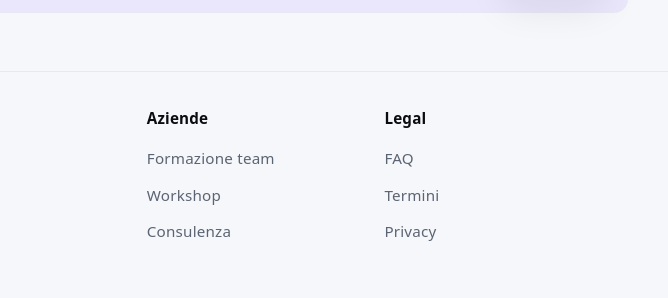
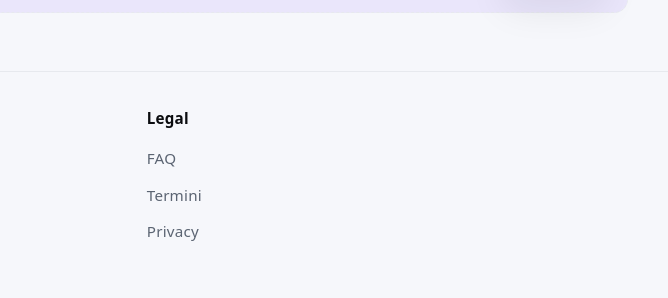
Before and after one commit to imvrtva/Diritto2, a plain HTML site: page index.html in a window 1280 px wide. Shown: the part 2258-2556 px from the top of the page, 612-1280 px from the left. Drawn offline with Linux system fonts and the light colour scheme.

Commit message:
modifiche

```diff
--- a/index.html
+++ b/index.html
@@ -40,7 +40,7 @@
       <div>
         <div class="chip">🚀 Impara oggi, applica domani</div>
         <h1 class="headline">Diventa protagonista del tuo <span style="background:linear-gradient(90deg,var(--brand),var(--brand-2));-webkit-background-clip:text;background-clip:text;color:transparent">Digital Marketing</span>.</h1>
-        <p class="sub">Corsi pratici e aggiornati su SEO, Social Ads, Brand Strategy, Copywriting, Analytics e molto altro. Con progetti reali, tutor e certificazione Luma.</p>
+        <p class="sub">Corsi pratici e aggiornati su SEO per tutti, Social Ads, Brand Strategy, Copywriting, Analytics e molto altro. Con progetti reali e certificazione Luma.</p>
         <div class="hero-cta">
           <a class="btn" href="#corsi">Sfoglia i corsi →</a>
           <a class="btn ghost" href="#percorsi" aria-label="Vai ai percorsi di studio">Percorsi guidati</a>
@@ -217,12 +217,6 @@
       <a href="#corsi">Social Ads</a>
       <a href="#corsi">Brand</a>
       <a href="#corsi">Analytics</a>
-    </div>
-    <div class="foot-col">
-      <h4>Aziende</h4>
-      <a href="#">Formazione team</a>
-      <a href="#">Workshop</a>
-      <a href="#">Consulenza</a>
     </div>
     <div class="foot-col">
       <h4>Legal</h4>
```
Also changed, not shown: corso.html (+0 -6 lines), faq.html (+0 -6 lines), oggetto.html (+0 -6 lines), termini.html (+0 -6 lines).
